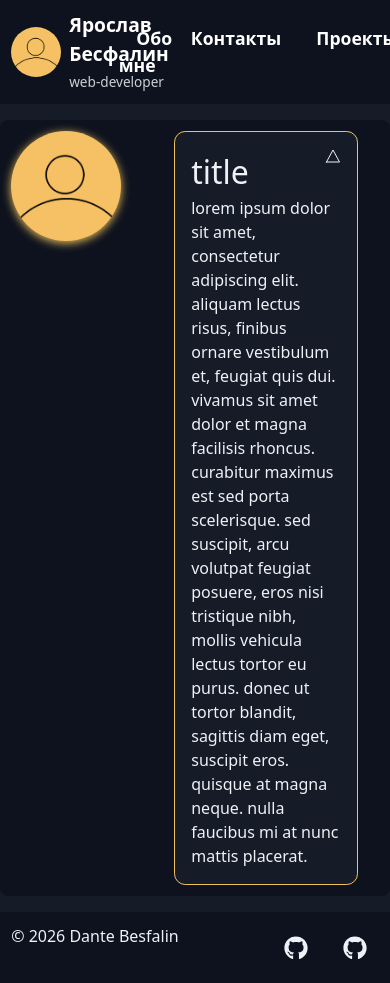
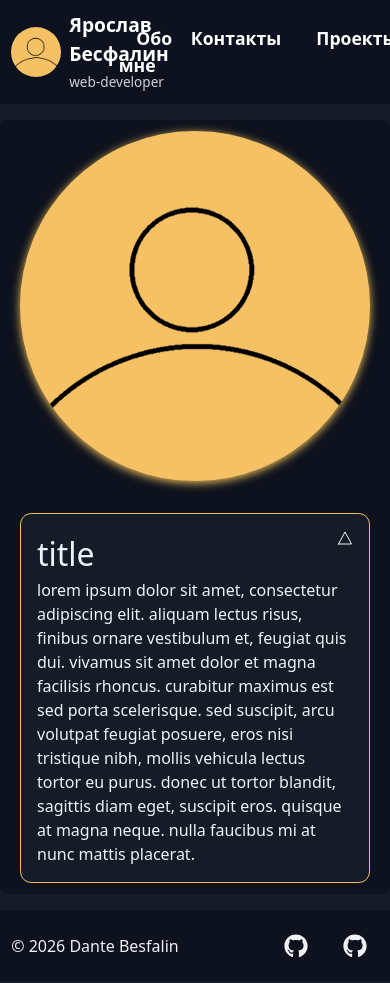
Before and after one commit to DanteBes/besfalin.ru_mockups, a React (Vite) app: page /about in a window 390 px wide. Shown: the top 983 px of the page. Built offline with nearby package versions, Linux system fonts and the light colour scheme.

Commit message:
сделал маленький адаптив в 'about.jsx' совместно с '@art0tod' и исправил 'footer.jsx''

```diff
--- a/src/components/About/About.module.css
+++ b/src/components/About/About.module.css
@@ -8,7 +8,7 @@
 .aboutContent {
   margin: auto;
   display: flex;
-  flex-direction: row;
+  flex-wrap: wrap;
   gap: 2em;
   width: 100%;
   padding: 0.7em;
@@ -22,11 +22,13 @@
 }
 
 .imageWrapper {
+  margin: auto;
   display: flex;
   flex-direction: column;
   gap: 2em;
   align-items: center;
   width: 30%;
+  min-width: 350px;
 }
 
 .textWrapper {
@@ -35,6 +37,7 @@
   gap: 1em;
   margin: 0 auto;
   width: 50%;
+  min-width: 350px;
 }
 
 .textBlock {
--- a/src/components/Footer/Footer.module.css
+++ b/src/components/Footer/Footer.module.css
@@ -10,6 +10,7 @@
 
 .footerContent {
   display: flex;
+  align-items: center;
   justify-content: space-between;
   width: 100%;
   max-width: 1200px;
```
